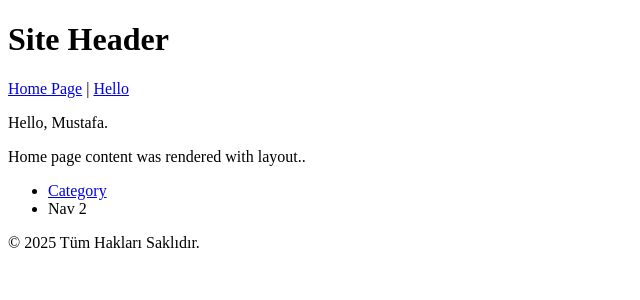
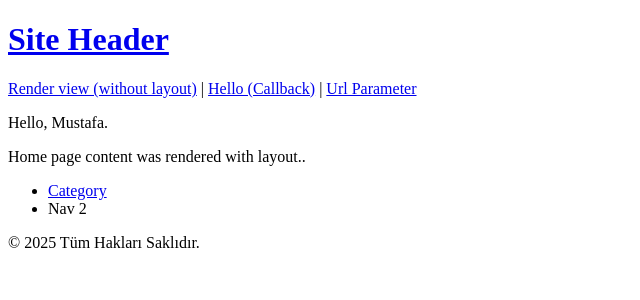
Before and after one commit to m-bilgi/PHPMVC, a PHP site: page / in a window 1280 px wide. Shown: the top 300 px of the page, without its empty margins (0-640 px from the left). Run offline with PHP 8.4, Linux system fonts and the light colour scheme.

Commit message:
Update header.php

```diff
--- a/app/Views/partials/header.php
+++ b/app/Views/partials/header.php
@@ -1,5 +1,6 @@
-<h1>Site Header</h1>
+<h1><a href="/">Site Header</a></h1>
 <nav>
-    <a href="/">Home Page</a> |
-    <a href="/hello">Hello</a>
+    <a href="/render">Render view (without layout)</a> |
+    <a href="/hello">Hello (Callback)</a> |
+    <a href="/user/1">Url Parameter</a>
 </nav>
```
